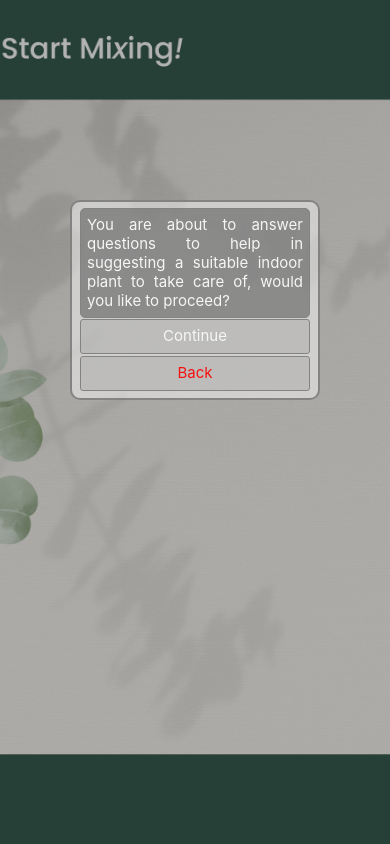
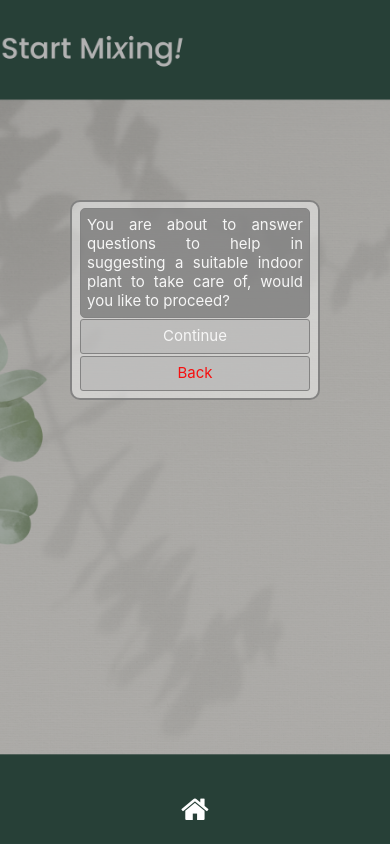
Before and after one commit to mattangeloblim/mobile-app, a React Native app: screen /PlantPrefPage in a window 390 px wide. Built offline with nearby package versions, Linux system fonts and the light colour scheme; no server answers; the database is empty.

Commit message:
added back function

```diff
--- a/component/Navbar.js
+++ b/component/Navbar.js
@@ -20,7 +20,7 @@ export default function Navbar({ onBackPress, onNextPress, onHomePress }) {
 
 const styles = StyleSheet.create({
   container: {
-    alignSelf:"center",
+    alignSelf: "center",
     flexDirection: "row",
     marginBottom: 10,
     marginHorizontal: 20,
--- a/pages/PlantPrefPage.js
+++ b/pages/PlantPrefPage.js
@@ -1,16 +1,29 @@
 import React from "react";
-import { View, Image, StyleSheet, Text, TouchableOpacity } from "react-native";
+import {
+  View,
+  Image,
+  StyleSheet,
+  Text,
+  TouchableOpacity,
+  ImageBackground,
+} from "react-native";
 import { useNavigation } from "@react-navigation/native";
+import Navbar from "../component/Navbar";
 // import { TouchableOpacity } from "react-native";
 
 const PlantPrefPage = () => {
   const navigate = useNavigation();
+
+  const handleBackButton = () => {
+    navigate.goBack();
+  };
+
   return (
-    <View style={styles.container}>
-      <Image
+    <ImageBackground
         source={require("../assets/preference.png")}
         style={styles.backgroundImage}
-      />
+    >
+      <View style={styles.container}>
         <View style={styles.centeredContainer}>
           <View style={styles.mainView}>
             <Text style={styles.mainViewText}>
@@ -24,10 +37,14 @@ const PlantPrefPage = () => {
             </TouchableOpacity>
           </View>
           <View style={styles.childView}>
+            <TouchableOpacity onPress={handleBackButton}>
               <Text style={styles.childViewOption2}>Back</Text>
+            </TouchableOpacity>
           </View>
         </View>
       </View>
+      <Navbar/>
+    </ImageBackground>
   );
 };
 
```
Lines whose indentation alone changed are shown as unchanged.
